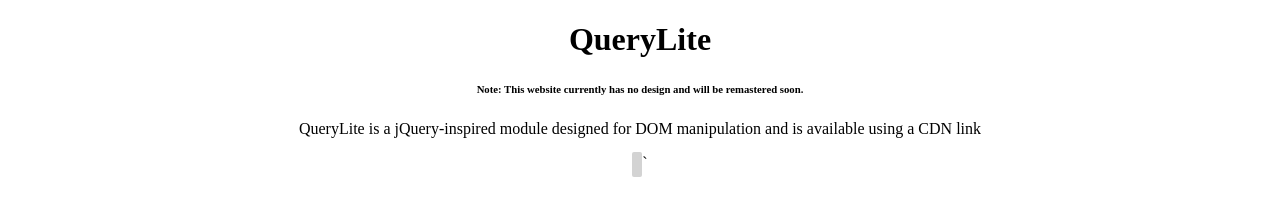
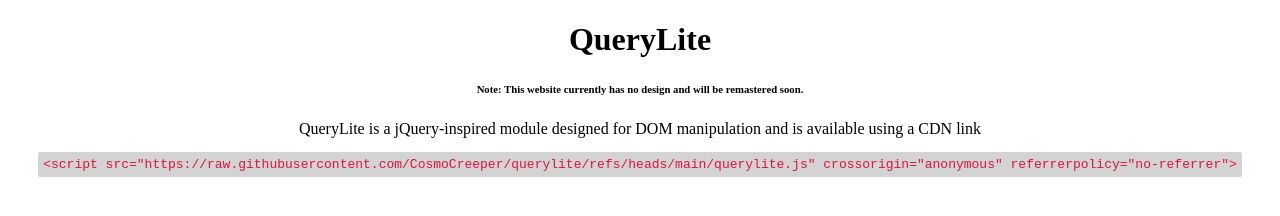
Before and after one commit to CosmoCreeper/querylite, a plain HTML site: page index.html in a window 1280 px wide. Drawn offline with Linux system fonts and the light colour scheme.

Commit message:
Update index.html

```diff
--- a/index.html
+++ b/index.html
@@ -22,7 +22,7 @@
     <p>QueryLite is a jQuery-inspired module designed for DOM manipulation and is available using a CDN link</p>
     <code id="link"></code>
     <script>
-      document.getElementById("link").textContent = `<script src="https://raw.githubusercontent.com/CosmoCreeper/querylite/refs/heads/main/querylite.js" crossorigin="anonymous" referrerpolicy="no-referrer"></script>`
+      document.getElementById("link").textContent = `<script src="https://raw.githubusercontent.com/CosmoCreeper/querylite/refs/heads/main/querylite.js" crossorigin="anonymous" referrerpolicy="no-referrer">`
     </script>
   </body>
 </html>
```
